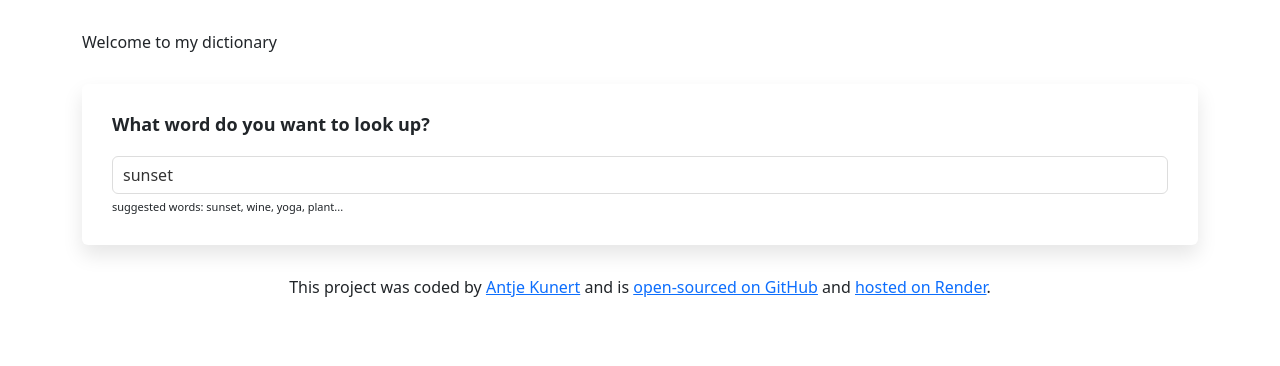
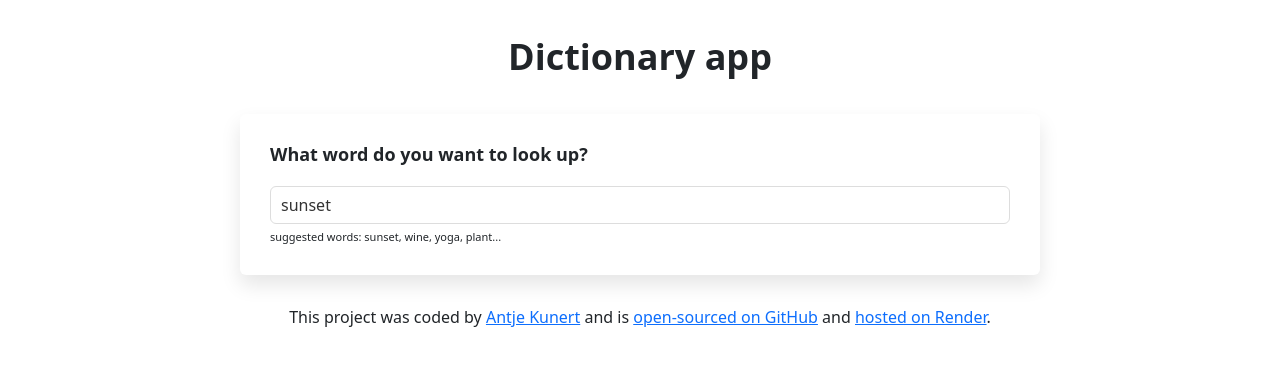
Before and after one commit to antjekunert4-png/dictionary-project, a React (Create React App) app: page / in a window 1280 px wide. Shown: the top 366 px of the page. Built offline with nearby package versions, Linux system fonts and the light colour scheme; no server answers.

Commit message:
Fixed the styling

```diff
--- a/src/App.css
+++ b/src/App.css
@@ -1,5 +1,5 @@
 body {
-  background: #f9f8fe;
+  background: #f9f7fe;
 }
 
 a {
@@ -8,6 +8,9 @@ a {
 
 .App-header {
   margin: 30px 0;
+  text-align: center;
+  font-size: 36px;
+  font-weight: bold;
 }
 
 .App-footer {
--- a/src/App.js
+++ b/src/App.js
@@ -5,7 +5,7 @@ export default function App() {
   return (
     <div className="App">
       <div className="container">
-        <header className="App-header">Welcome to my dictionary</header>
+        <header className="App-header">Dictionary app</header>
         <main>
           <Dictionary defaultKeyword="sunset" />
         </main>
--- a/src/Dictionary.css
+++ b/src/Dictionary.css
@@ -5,11 +5,12 @@
 }
 
 .Dictionary section {
+  max-width: 800px;
   background: white;
   padding: 30px;
   border-radius: 6px;
   box-shadow: 0 10px 20px rgb(0 0 0 / 10%);
-  margin: 20px 0;
+  margin: 20px auto;
 }
 
 .Dictionary input {
--- a/src/Phonetic.js
+++ b/src/Phonetic.js
@@ -1,4 +1,5 @@
 import React from "react";
+import "./Phonetic.css";
 
 export default function Phonetic(props) {
   console.log(props.phonetic);
@@ -7,8 +8,7 @@ export default function Phonetic(props) {
       <a href={props.phonetic.audio} target="_blank" rel="noopener noreferrer">
         Listen
       </a>
-      <br />
-      {props.phonetic.text}
+      <span className="text">{props.phonetic.text}</span>
     </div>
   );
 }
--- a/src/Results.css
+++ b/src/Results.css
@@ -3,3 +3,11 @@
   font-weight: bold;
   line-height: 1.5;
 }
+
+.Results section {
+  margin: 20px 0;
+  padding: 30px;
+  background: white;
+  border-radius: 6px;
+  box-shadow: 0 10px 20px rgb(0 0 0 / 10%);
+}
--- a/src/Results.js
+++ b/src/Results.js
@@ -1,13 +1,13 @@
 import React from "react";
 import Phonetic from "./Phonetic";
 import Meaning from "./Meaning";
-
 import "./Results.css";
 
 export default function Results(props) {
   if (props.results) {
     return (
       <div className="Results">
+        <section>
           <h2>{props.results.word}</h2>
 
           {props.results.phonetics.map(function (phonetic, index) {
@@ -17,11 +17,12 @@ export default function Results(props) {
               </div>
             );
           })}
+        </section>
         {props.results.meanings.map(function (meaning, index) {
           return (
-            <div key={index}>
+            <section key={index}>
               <Meaning meaning={meaning} />
-            </div>
+            </section>
           );
         })}
       </div>
```
Lines whose indentation alone changed are shown as unchanged.
